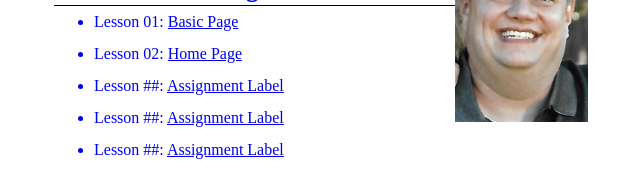
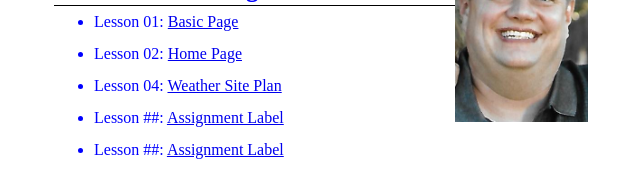
Before and after one commit to mcg132git/mcg132git.github.io, a plain HTML site: page index.html in a window 1280 px wide. Shown: the part 123-314 px from the top of the page, 319-959 px from the left. Drawn offline with Linux system fonts and the light colour scheme.

Commit message:
weather6

```diff
--- a/index.html
+++ b/index.html
@@ -20,7 +20,7 @@
                  <ul>
                     <li>Lesson 01: <a href="basicpage.html">Basic Page</a></li>
                     <li>Lesson 02: <a href="#">Home Page</a></li>
-                    <li>Lesson ##: <a href="#">Assignment Label</a></li>
+                    <li>Lesson 04: <a href="assignments/lesson-4/W04-site-plan-doc-weather-site.pdf">Weather Site Plan</a>
                     <li>Lesson ##: <a href="#">Assignment Label</a></li>
                     <li>Lesson ##: <a href="#">Assignment Label</a></li>
                  </ul>
```
Also changed, not shown: basicpage.html (+0 -1 lines).
